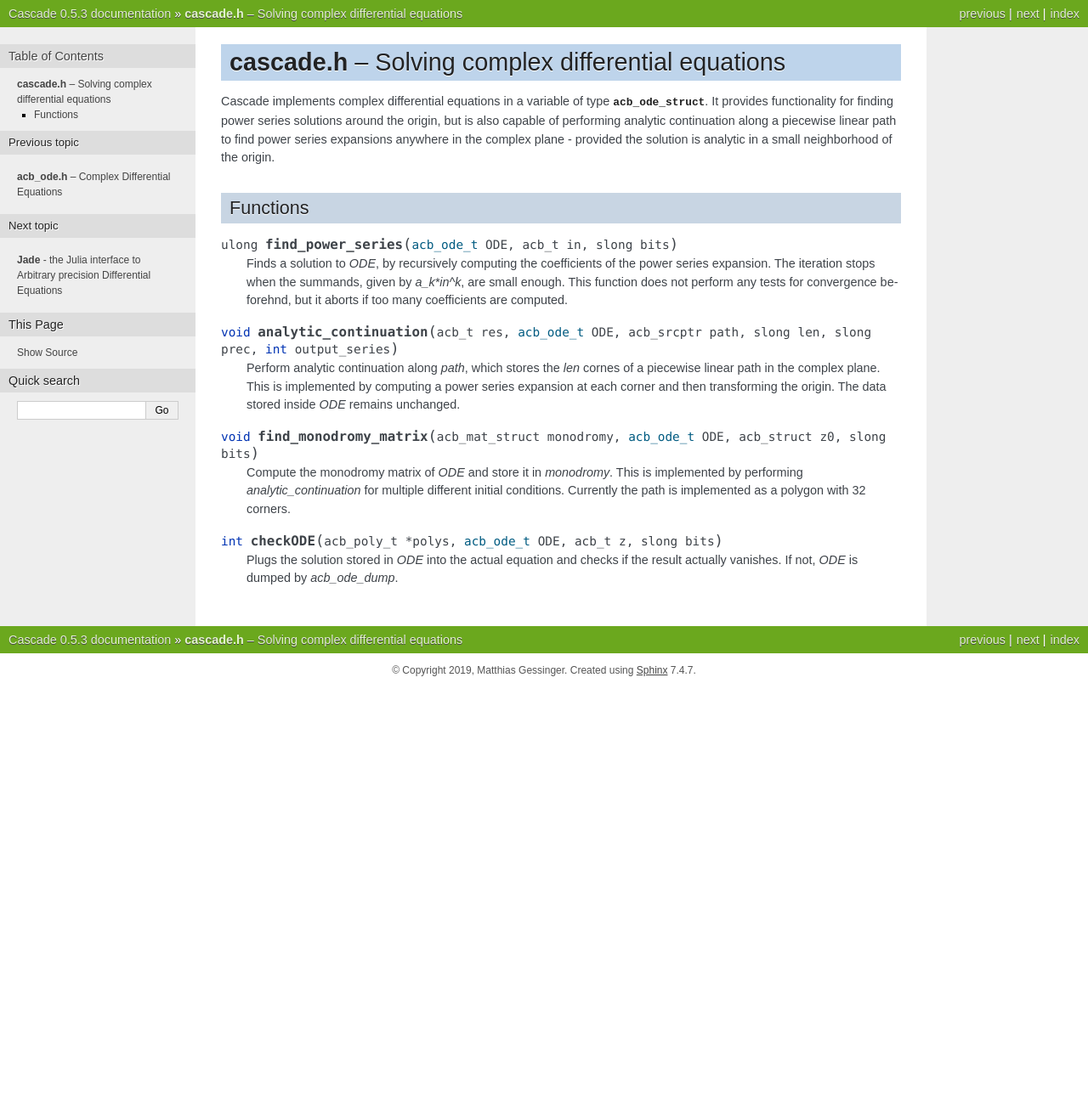
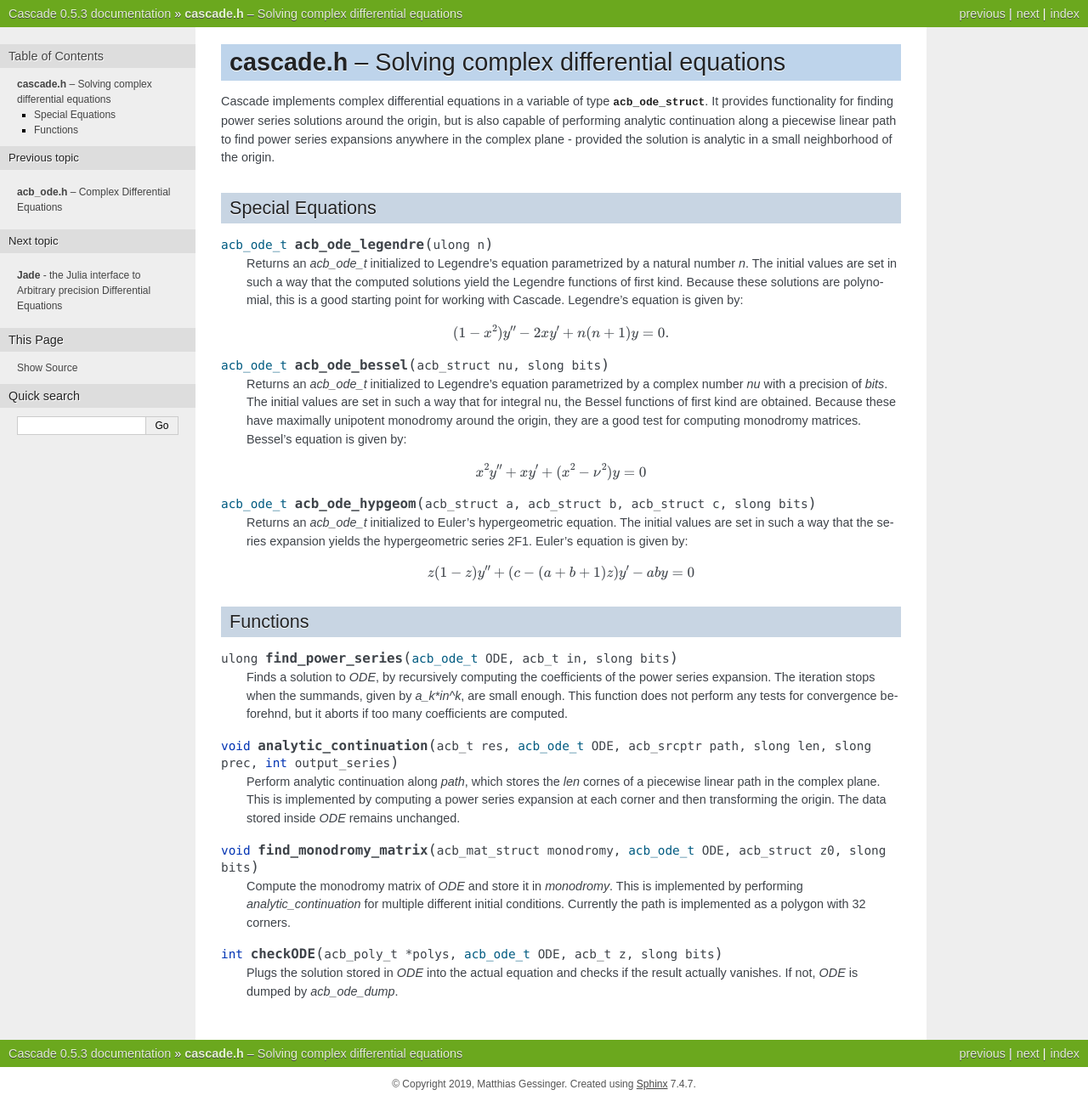
Before and after one commit to MGessinger/Cascade, a Sphinx documentation site: the page built from doc/source/cascade.rst, in a window 1280 px wide. Shown: the whole page at 85% size. Built offline with Sphinx 7.4.7, drawn with Linux system fonts in a browser that asks for light colours; before the commit the page ends 900 px from its top, so only the background shows below that.

```diff
--- a/doc/source/cascade.rst
+++ b/doc/source/cascade.rst
@@ -4,6 +4,30 @@
 ==================================================================================
 
 Cascade implements complex differential equations in a variable of type :type:`acb_ode_struct`. It provides functionality for finding power series solutions around the origin, but is also capable of performing analytic continuation along a piecewise linear path to find power series expansions anywhere in the complex plane - provided the solution is analytic in a small neighborhood of the origin.
+
+Special Equations
+------------------
+
+.. function:: acb_ode_t acb_ode_legendre (ulong n)
+
+    Returns an `acb_ode_t` initialized to Legendre's equation parametrized by a natural number *n*. The initial values are set in such a way that the computed solutions yield the Legendre functions of first kind. Because these solutions are polynomial, this is a good starting point for working with Cascade. Legendre's equation is given by:
+
+.. math::
+    (1-x^2)y'' - 2xy' + n(n+1)y = 0.
+
+.. function:: acb_ode_t acb_ode_bessel (acb_struct nu, slong bits)
+
+    Returns an `acb_ode_t` initialized to Legendre's equation parametrized by a complex number *nu* with a precision of *bits*. The initial values are set in such a way that for integral nu, the Bessel functions of first kind are obtained. Because these have maximally unipotent monodromy around the origin, they are a good test for computing monodromy matrices. Bessel's equation is given by:
+
+.. math::
+    x^2y'' + xy' + (x^2 - \nu^2)y = 0
+
+.. function:: acb_ode_t acb_ode_hypgeom (acb_struct a, acb_struct b, acb_struct c, slong bits)
+
+    Returns an `acb_ode_t` initialized to Euler's hypergeometric equation. The initial values are set in such a way that the series expansion yields the hypergeometric series 2F1. Euler's equation is given by:
+
+.. math::
+    z(1-z)y'' + (c - (a + b + 1)z)y' -aby = 0
 
 Functions
 ------------------
```
Also changed, not shown: doc/source/jade.rst (+17 -0 lines).
